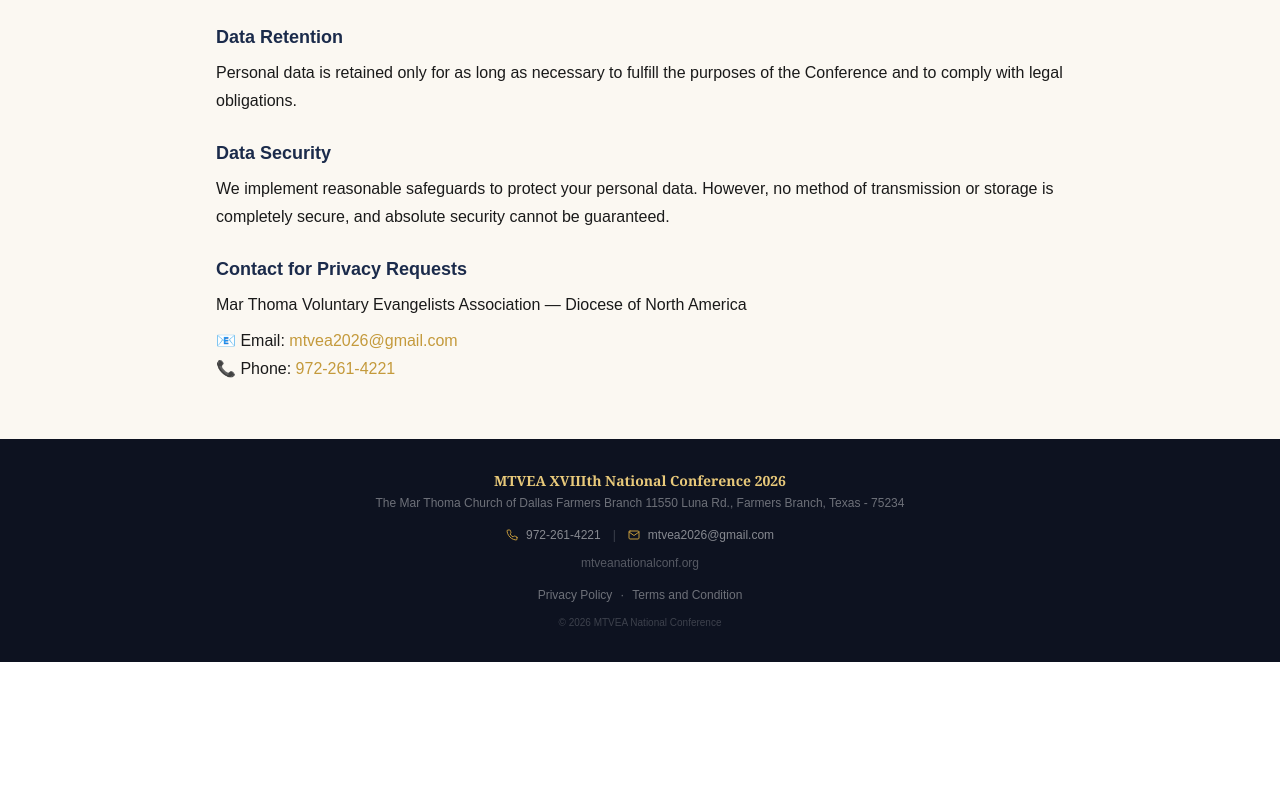
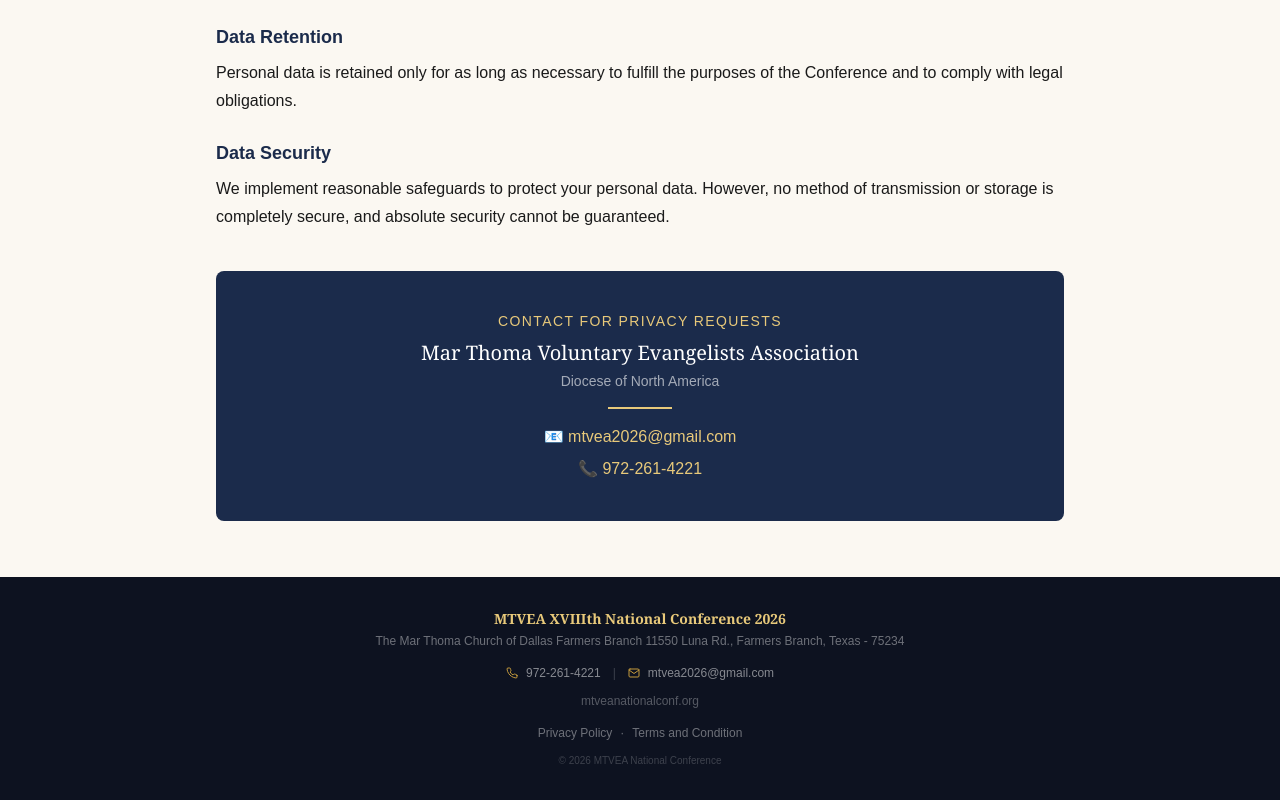
Before and after one commit to sayooj45/mtvea, a React (Vite) app: page /privacy in a window 1280 px wide. Shown: the part 862-1662 px from the top of the page. Before the commit the page ends 1524 px from the top, so only its background shows below. Built offline with nearby package versions, Linux system fonts and the light colour scheme.

Commit message:
ui updated

```diff
--- a/src/page/PrivacyPolicy.jsx
+++ b/src/page/PrivacyPolicy.jsx
@@ -112,24 +112,37 @@
           </div>
 
           {/* Contact */}
-          <div>
-            <h3 className="text-lg font-semibold text-[#1B2B4B] mb-2">
+          <div className="bg-[#1B2B4B] text-center text-white py-10 px-6 rounded-lg mt-10">
+            {/* Title */}
+            <p className="text-[#E8C97A] text-sm uppercase tracking-widest">
               Contact for Privacy Requests
-            </h3>
-            <p>
-              Mar Thoma Voluntary Evangelists Association — Diocese of North
-              America
             </p>
 
-            <p className="mt-2">
-              📧 Email:{" "}
-              <span className="text-[#C49A3C] font-medium">
-                mtvea2026@gmail.com
-              </span>
-              <br />
-              📞 Phone:{" "}
-              <span className="text-[#C49A3C] font-medium">972-261-4221</span>
+            {/* Organization */}
+            <h3 className="text-lg md:text-xl font-serif mt-2">
+              Mar Thoma Voluntary Evangelists Association
+            </h3>
+
+            <p className="text-white/60 text-sm mt-1">
+              Diocese of North America
             </p>
+
+            {/* Divider */}
+            <div className="w-16 h-[2px] bg-[#E8C97A] mx-auto my-4"></div>
+
+            {/* Contact Info */}
+            <div className="space-y-2 text-sm md:text-base">
+              <p>
+                📧{" "}
+                <span className="text-[#E8C97A] font-medium">
+                  mtvea2026@gmail.com
+                </span>
+              </p>
+              <p>
+                📞{" "}
+                <span className="text-[#E8C97A] font-medium">972-261-4221</span>
+              </p>
+            </div>
           </div>
         </div>
       </div>
--- a/src/page/TermsAndConditions.jsx
+++ b/src/page/TermsAndConditions.jsx
@@ -103,20 +103,38 @@
             </p>
           </div>
 
-          <div>
-            <h3 className="text-lg font-semibold text-[#1B2B4B] mb-2">
+          <div className="bg-[#1B2B4B] text-center text-white py-10 px-6 rounded-lg mt-10">
+            {/* Title */}
+            <p className="text-[#E8C97A] text-sm uppercase tracking-widest">
               Contact Information
+            </p>
+
+            {/* Subtitle */}
+            <h3 className="text-lg md:text-xl font-serif mt-2">
+              Registration Support
             </h3>
-            <p>For registration-related inquiries, please contact us:</p>
-            <p className="mt-2">
-              📧 Email:{" "}
-              <span className="text-[#C49A3C] font-medium">
-                mtvea2026@gmail.com
-              </span>
-              <br />
-              📞 Phone:{" "}
-              <span className="text-[#C49A3C] font-medium">972-261-4221</span>
+
+            <p className="text-white/60 text-sm mt-1">
+              For registration-related inquiries, please contact us
             </p>
+
+            {/* Divider */}
+            <div className="w-16 h-[2px] bg-[#E8C97A] mx-auto my-4"></div>
+
+            {/* Contact Details */}
+            <div className="space-y-2 text-sm md:text-base">
+              <p>
+                📧{" "}
+                <span className="text-[#E8C97A] font-medium">
+                  mtvea2026@gmail.com
+                </span>
+              </p>
+
+              <p>
+                📞{" "}
+                <span className="text-[#E8C97A] font-medium">972-261-4221</span>
+              </p>
+            </div>
           </div>
         </div>
       </div>
```
